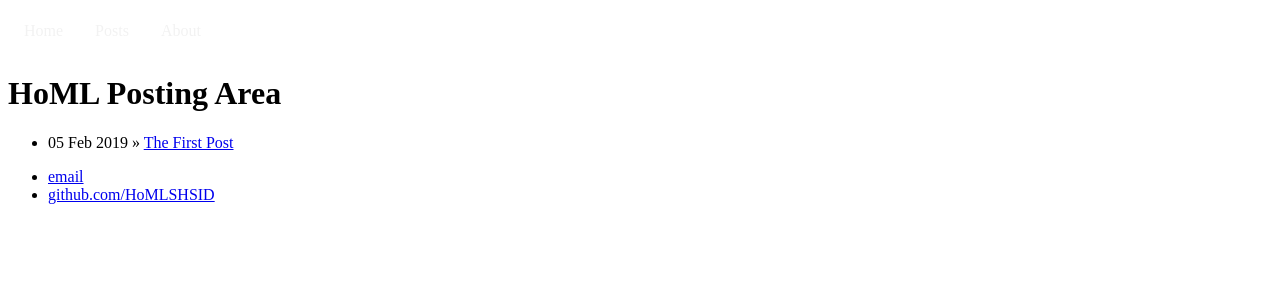
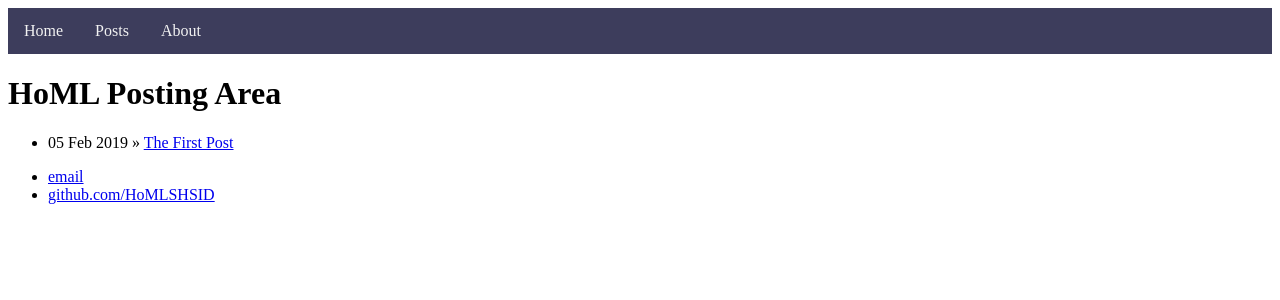
Before and after one commit to HoMLSHSID/HoMLSHSID.github.io, a Jekyll site: the page built from posts/index.html, in a window 1280 px wide. Shown: the top 300 px of the page. Built offline with Jekyll 4.4.1, drawn with Linux system fonts in a browser that asks for light colours.

Commit message:
Update default.html

```diff
--- a/_layouts/default.html
+++ b/_layouts/default.html
@@ -13,7 +13,7 @@
 		/* Style the top navigation bar */
 		.topnav {
 		  overflow: hidden;
-		  background-color: transparent;
+		  background-color: #3d3d5c;
 		}
 
 		/* Style the topnav links */
@@ -29,21 +29,6 @@
 		.topnav a:hover {
 		  background-color: #ddd;
 		  color: black;
-		}
-		.hero-image {
-		  background: url(HoMLSHSID.github.io/src/bg1.jpg) no-repeat center;
-		  background-size: cover;
-		  height: auto;
-		  position: relative;
-		}
-
-		.hero-text {
-		  text-align: center;
-		  position: absolute;
-		  top: 50%;
-		  left: 50%;
-		  transform: translate(-50%, -50%);
-		  color: white;
 		}
 		</style>
 	</head>
```
